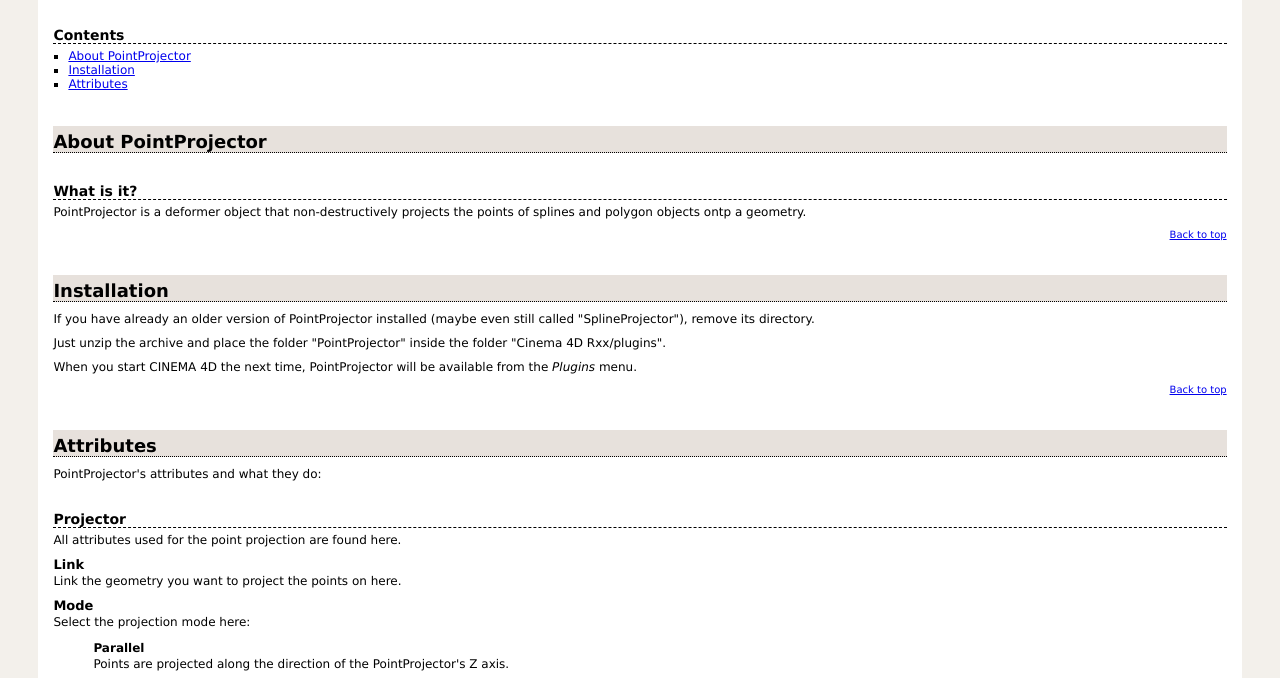
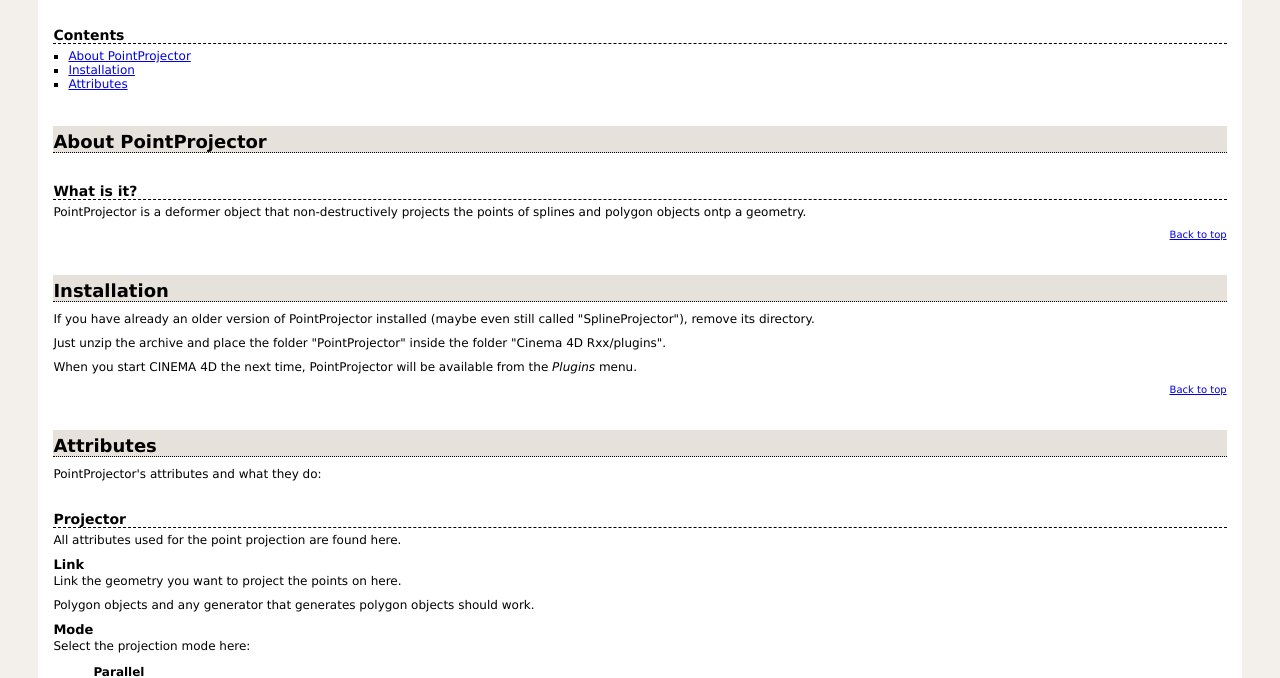
Before and after one commit to fwilleke80/PointProjector, a plain HTML site: page help/PointProjector_help.html in a window 1280 px wide. Shown: the part 106-784 px from the top of the page. Drawn offline with Linux system fonts and the light colour scheme.

Commit message:
Updated help file

```diff
--- a/help/PointProjector_help.html
+++ b/help/PointProjector_help.html
@@ -214,6 +214,7 @@
 
 			<h4>Link</h4>
 			<p>Link the geometry you want to project the points on here.</p>
+			<p>Polygon objects and any generator that generates polygon objects should work.</p>
 
 			<h4>Mode</h4>
 			<p>Select the projection mode here:
@@ -242,7 +243,6 @@
 
 			<p class="toplink"><a href="#top">Back to top</a></p>
 
-
 			<h3>Falloff</h3>
 			<p>This tab contains the standard attributes for Falloffs in Cinema 4D. Please consult the Cinema 4D help to learn about Falloffs.</p>
 		</div>
```
